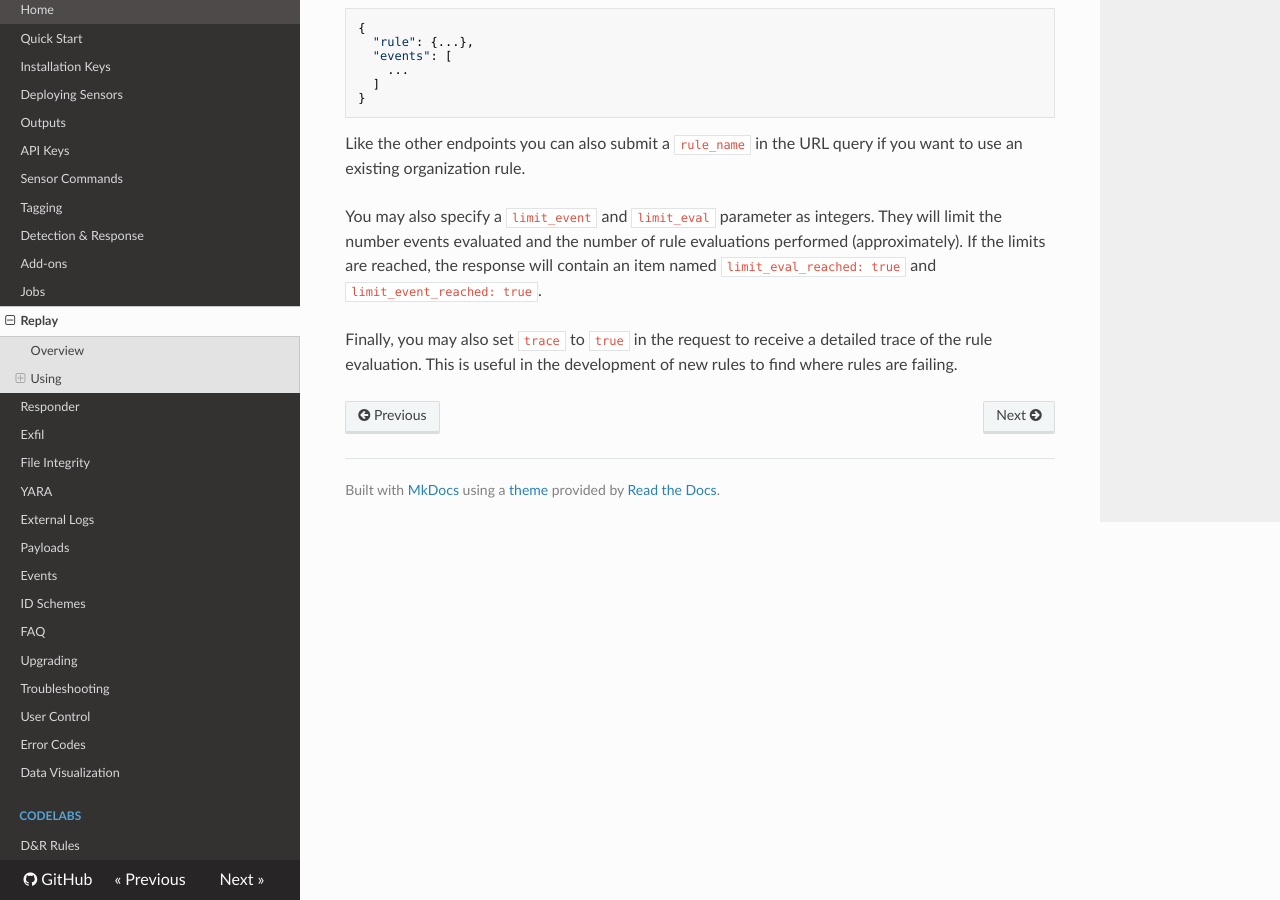
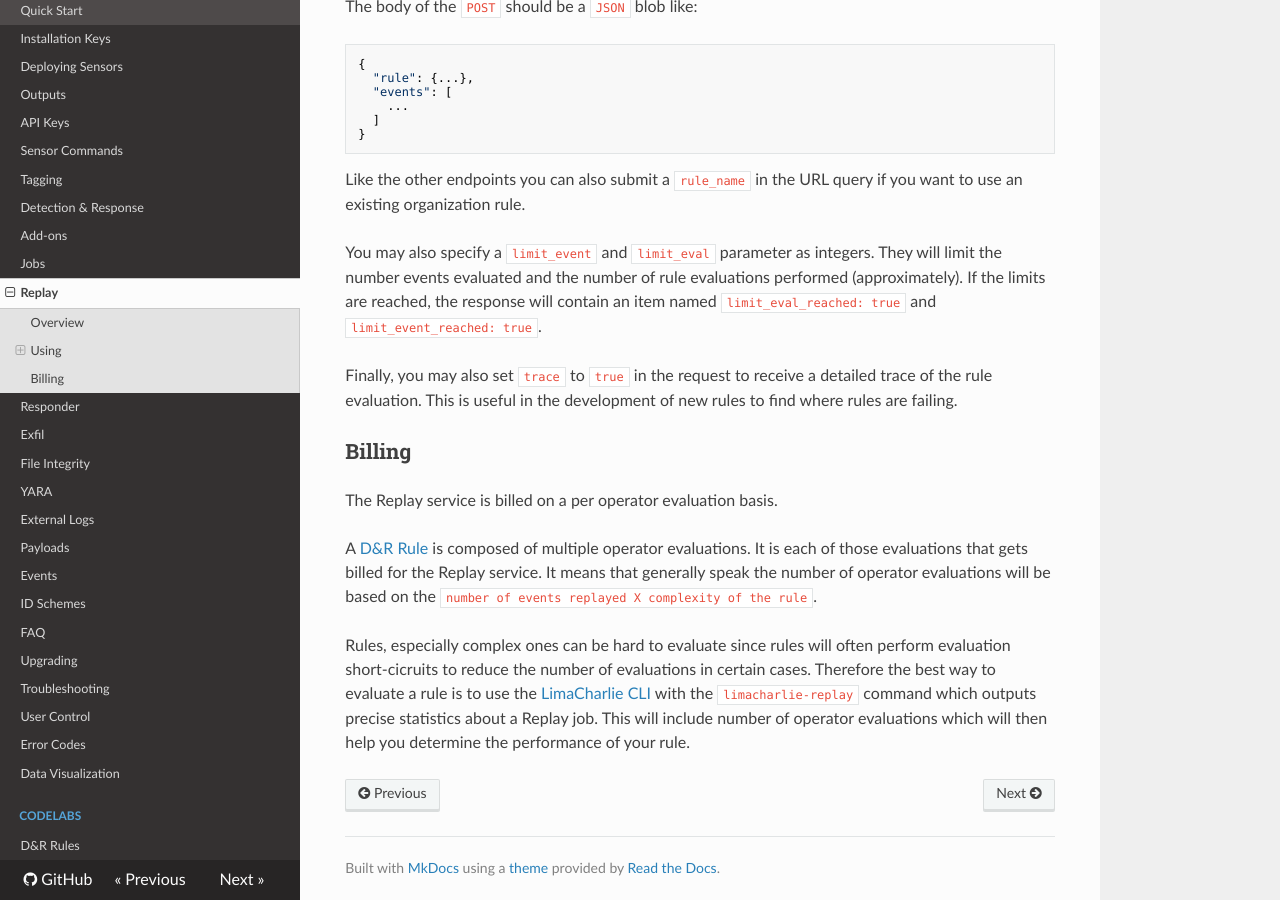
Before and after one commit to refractionPOINT/lce_doc, an MkDocs documentation site: the page built from docs/replay.md, in a window 1280 px wide and 900 px high, scrolled down 2800 px. Built offline with MkDocs 1.6.1, drawn with Linux system fonts in a browser that asks for light colours; nearby versions of some CDN libraries; old or Windows-style settings are respelled for this version of MkDocs.

Commit message:
Adding blurb about Replay billing.

```diff
--- a/docs/replay.md
+++ b/docs/replay.md
@@ -127,3 +127,16 @@ item named `limit_eval_reached: true` and `limit_event_reached: true`.
 
 Finally, you may also set `trace` to `true` in the request to receive a detailed trace of the rule evaluation. This is
 useful in the development of new rules to find where rules are failing.
+
+## Billing
+The Replay service is billed on a per operator evaluation basis.
+
+A [D&R Rule](dr.md) is composed of multiple operator evaluations. It is each of those evaluations that gets
+billed for the Replay service. It means that generally speak the number of operator evaluations will be based
+on the `number of events replayed X complexity of the rule`.
+
+Rules, especially complex ones can be hard to evaluate since rules will often perform evaluation short-cicruits
+to reduce the number of evaluations in certain cases. Therefore the best way to evaluate a rule is to use the
+[LimaCharlie CLI](https://github.com/refractionPOINT/python-limacharlie/) with the `limacharlie-replay` command
+which outputs precise statistics about a Replay job. This will include number of operator evaluations which will
+then help you determine the performance of your rule.
```
